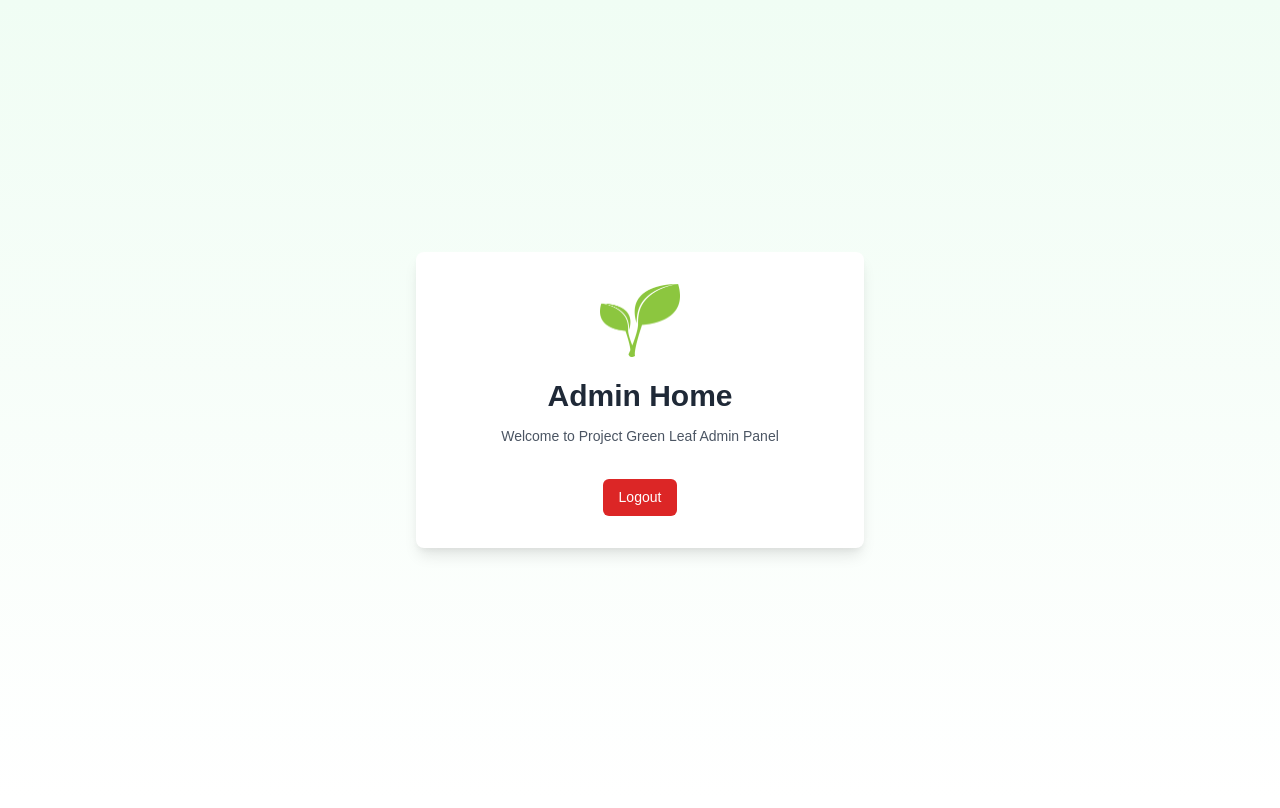
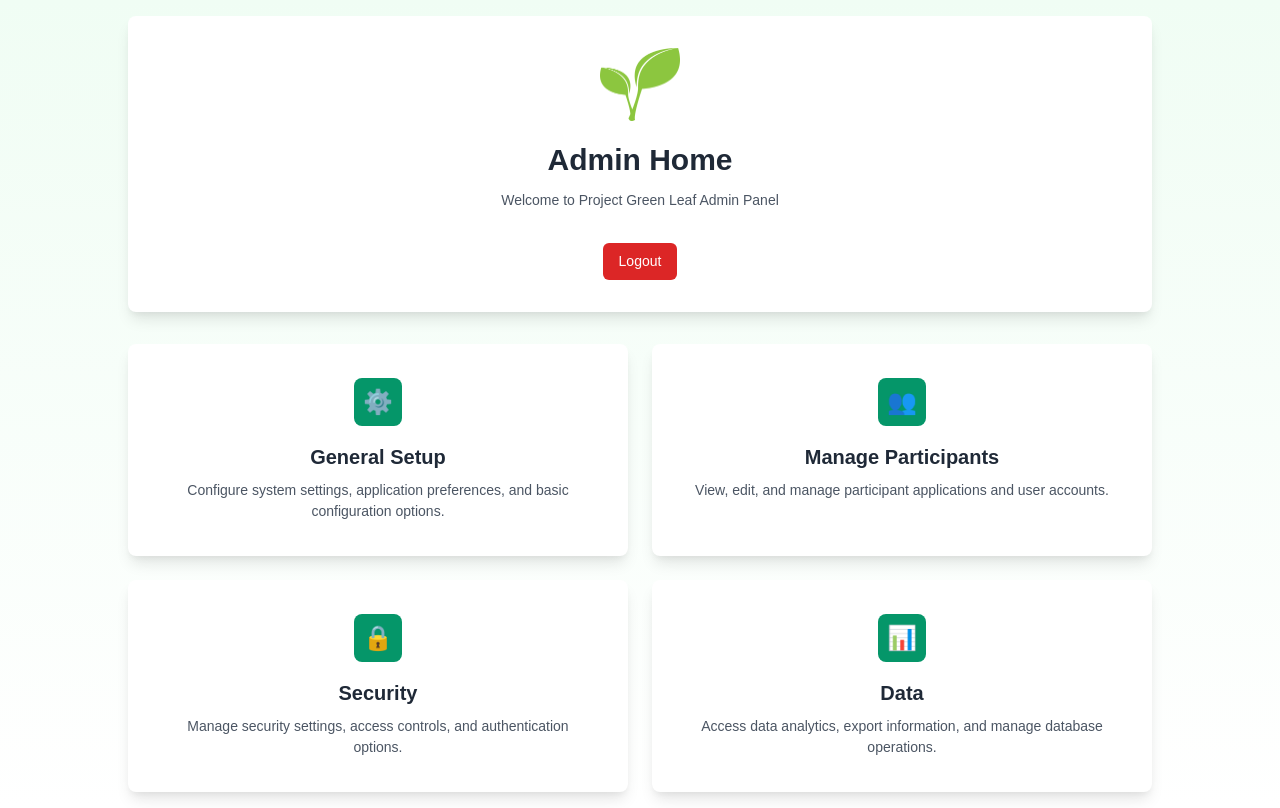
Before and after one commit to MattManna0/pglnew, a Next.js app: page /admin-home in a window 1280 px wide. Built offline with nearby package versions, Linux system fonts and the light colour scheme.

Commit message:
admin home frontend setup .
setup frontend.

```diff
--- a/app/admin-home/page.tsx
+++ b/app/admin-home/page.tsx
@@ -11,9 +11,14 @@ export default function AdminHome() {
     window.location.href = '/';
   };
 
+  const handleSectionClick = (section: string) => {
+    // Do nothing for now as requested
+    console.log(`Clicked on ${section} section`);
+  };
+
   return (
     <div className="admin-home-container">
-      <div className="admin-home-wrapper">
+      <div className="admin-home-header">
         <Image
           src="/greenleaf.png"
           alt="Green Leaf Logo"
@@ -35,6 +40,62 @@ export default function AdminHome() {
           Logout
         </button>
       </div>
+
+      <div className="admin-home-content">
+        <div className="admin-home-sections">
+          <div
+            className="admin-home-section"
+            onClick={() => handleSectionClick('general-setup')}
+          >
+            <div className="admin-home-section-icon">
+              ⚙️
+            </div>
+            <h3 className="admin-home-section-title">General Setup</h3>
+            <p className="admin-home-section-description">
+              Configure system settings, application preferences, and basic configuration options.
+            </p>
+          </div>
+
+          <div
+            className="admin-home-section"
+            onClick={() => handleSectionClick('manage-participants')}
+          >
+            <div className="admin-home-section-icon">
+              👥
+            </div>
+            <h3 className="admin-home-section-title">Manage Participants</h3>
+            <p className="admin-home-section-description">
+              View, edit, and manage participant applications and user accounts.
+            </p>
+          </div>
+
+          <div
+            className="admin-home-section"
+            onClick={() => handleSectionClick('security')}
+          >
+            <div className="admin-home-section-icon">
+              🔒
+            </div>
+            <h3 className="admin-home-section-title">Security</h3>
+            <p className="admin-home-section-description">
+              Manage security settings, access controls, and authentication options.
+            </p>
+          </div>
+
+          <div
+            className="admin-home-section"
+            onClick={() => handleSectionClick('data')}
+          >
+            <div className="admin-home-section-icon">
+              📊
+            </div>
+            <h3 className="admin-home-section-title">Data</h3>
+            <p className="admin-home-section-description">
+              Access data analytics, export information, and manage database operations.
+            </p>
+          </div>
+        </div>
+      </div>
     </div>
   );
 }
--- a/app/styles/admin-home.css
+++ b/app/styles/admin-home.css
@@ -1,15 +1,12 @@
 .admin-home-container {
   min-height: 100vh;
   background: linear-gradient(to bottom, #f0fdf4, #ffffff);
-  display: flex;
-  align-items: center;
-  justify-content: center;
   padding: 1rem;
 }
 
-.admin-home-wrapper {
-  max-width: 28rem;
-  width: 100%;
+.admin-home-header {
+  max-width: 64rem;
+  margin: 0 auto 2rem;
   background-color: #ffffff;
   border-radius: 0.5rem;
   box-shadow: 0 10px 15px -3px rgba(0, 0, 0, 0.1), 0 4px 6px -2px rgba(0, 0, 0, 0.05);
@@ -48,3 +45,64 @@
 .admin-home-logout-button:hover {
   background-color: #b91c1c;
 }
+
+.admin-home-content {
+  max-width: 64rem;
+  margin: 0 auto;
+}
+
+.admin-home-sections {
+  display: grid;
+  grid-template-columns: 1fr;
+  gap: 1.5rem;
+}
+
+@media (min-width: 768px) {
+  .admin-home-sections {
+    grid-template-columns: 1fr 1fr;
+  }
+}
+
+.admin-home-section {
+  background-color: #ffffff;
+  border-radius: 0.5rem;
+  box-shadow: 0 10px 15px -3px rgba(0, 0, 0, 0.1), 0 4px 6px -2px rgba(0, 0, 0, 0.05);
+  padding: 2rem;
+  cursor: pointer;
+  transition: all 0.15s ease-in-out;
+  border: 2px solid transparent;
+}
+
+.admin-home-section:hover {
+  transform: translateY(-2px);
+  box-shadow: 0 20px 25px -5px rgba(0, 0, 0, 0.1), 0 10px 10px -5px rgba(0, 0, 0, 0.04);
+  border-color: #059669;
+}
+
+.admin-home-section-icon {
+  width: 3rem;
+  height: 3rem;
+  background-color: #059669;
+  border-radius: 0.5rem;
+  display: flex;
+  align-items: center;
+  justify-content: center;
+  margin: 0 auto 1rem;
+  color: #ffffff;
+  font-size: 1.5rem;
+}
+
+.admin-home-section-title {
+  font-size: 1.25rem;
+  font-weight: 600;
+  color: #1f2937;
+  margin-bottom: 0.5rem;
+  text-align: center;
+}
+
+.admin-home-section-description {
+  font-size: 0.875rem;
+  color: #4b5563;
+  text-align: center;
+  line-height: 1.5;
+}
```
Also changed, not shown: 1 other file (tests, documents, lock files or other folders).
